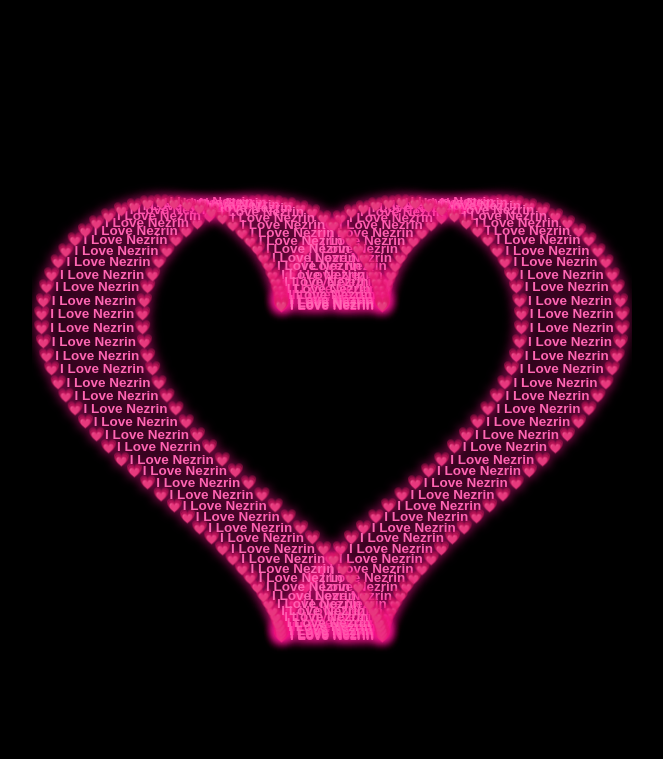
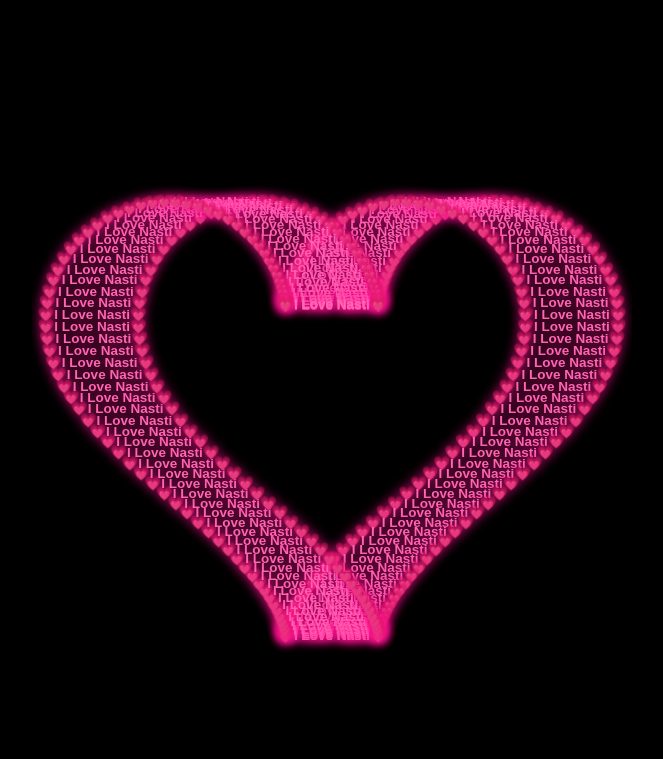
Before and after one commit to akosrc/ddd, a PHP site: page /admin.php in a window 1280 px wide. Shown: the top 759 px of the page, without its empty margins (308-971 px from the left). Run offline with PHP 8.4, Linux system fonts and the light colour scheme.

Commit message:
Update admin.php

```diff
--- a/admin.php
+++ b/admin.php
@@ -51,7 +51,7 @@ svg {
 const svg = document.getElementById("heart");
 const NS = "http://www.w3.org/2000/svg";
 
-const total = 130;
+const total = 150;
 
 for (let i = 0; i < total; i++) {
   const t = (i / total) * Math.PI * 2;
@@ -72,7 +72,7 @@ for (let i = 0; i < total; i++) {
   text.setAttribute("y", y);
   text.setAttribute("text-anchor", "middle");
   text.setAttribute("class", "word");
-  text.textContent = "💗I Love Nezrin💗";
+  text.textContent = "💗I Love Nasti💗";
 
   text.style.animationDelay = (i * 0.025) + "s";
 
```
